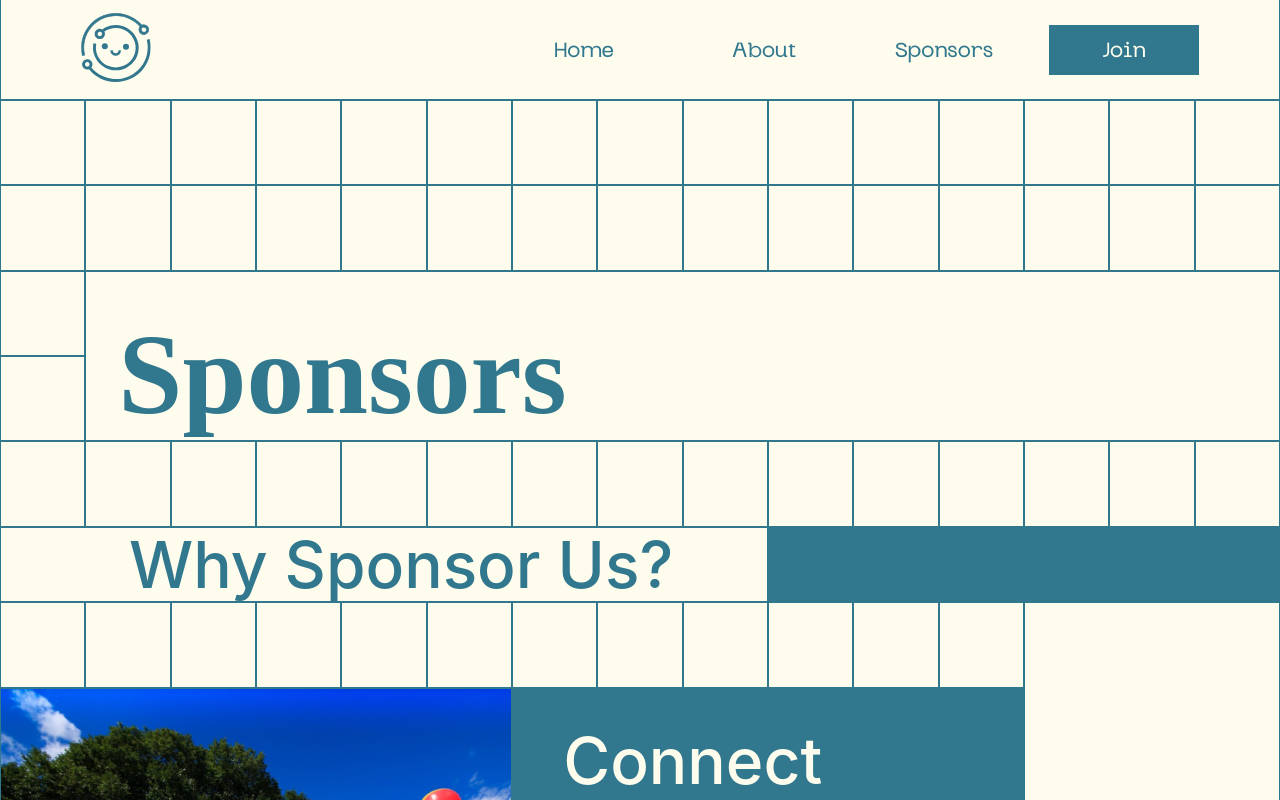
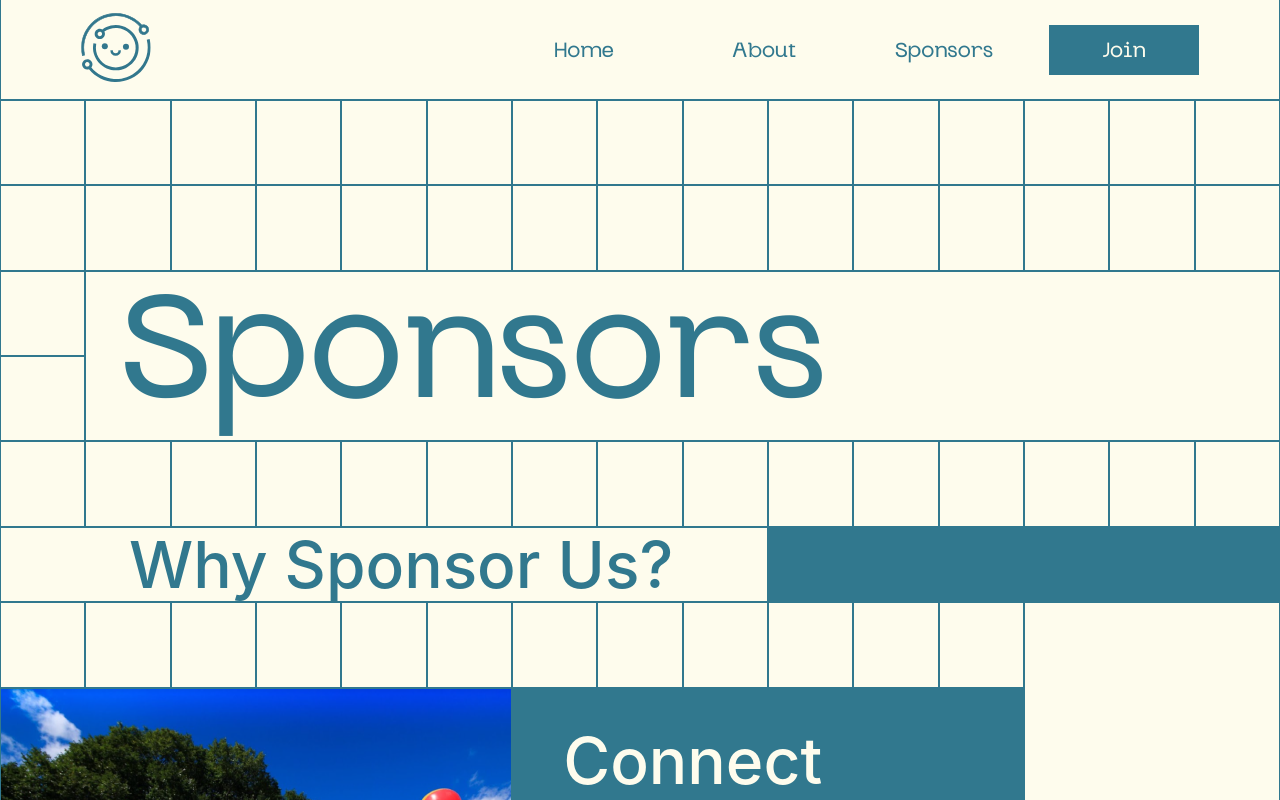
Before and after one commit to artemagvanian/bwxd-website-2022, a React (Vite) app: page /sponsors in a window 1280 px wide. Shown: the top 800 px of the page. Built offline with nearby package versions, Linux system fonts and the light colour scheme.

Commit message:
Fix missing fonts

```diff
--- a/src/views/About.module.scss
+++ b/src/views/About.module.scss
@@ -29,7 +29,7 @@ $bgd-color: #fefced;
   z-index: 100;
   align-items:flex-end;
   h1 {
-  font-family: "Glock Grotesque";
+  font-family: "Glock";
   font-style: normal;
   font-weight: 600;
   font-size: 9vw;
--- a/src/views/Sponsors.module.scss
+++ b/src/views/Sponsors.module.scss
@@ -24,7 +24,7 @@ $bgd-color: #fefced;
   align-items:flex-end;
   //align-items: baseline;
   h1 {
-  font-family: "Glock Grotesque";
+  font-family: "Glock";
   font-style: normal;
   font-weight: 600;
   font-size: 9vw;
```
